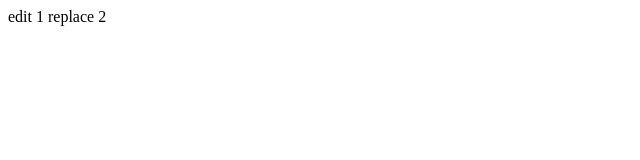
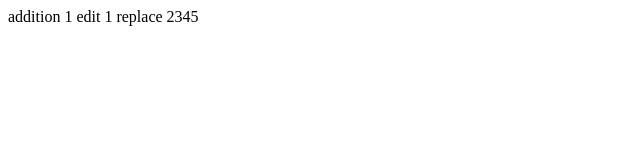
Before and after one commit to what-even/testiing, a plain HTML site: page index.html in a window 1280 px wide. Shown: the whole page, without its empty margins (0-640 px from the left). Drawn offline with Linux system fonts and the light colour scheme.

Commit message:
Update content in index.html

```diff
--- a/index.html
+++ b/index.html
@@ -6,7 +6,7 @@
     <title>Testiing</title>
 </head>
 <body>
-    edit 1
-    replace 2
+    addition 1 edit 1
+    replace 2345
 </body>
 </html>
```
